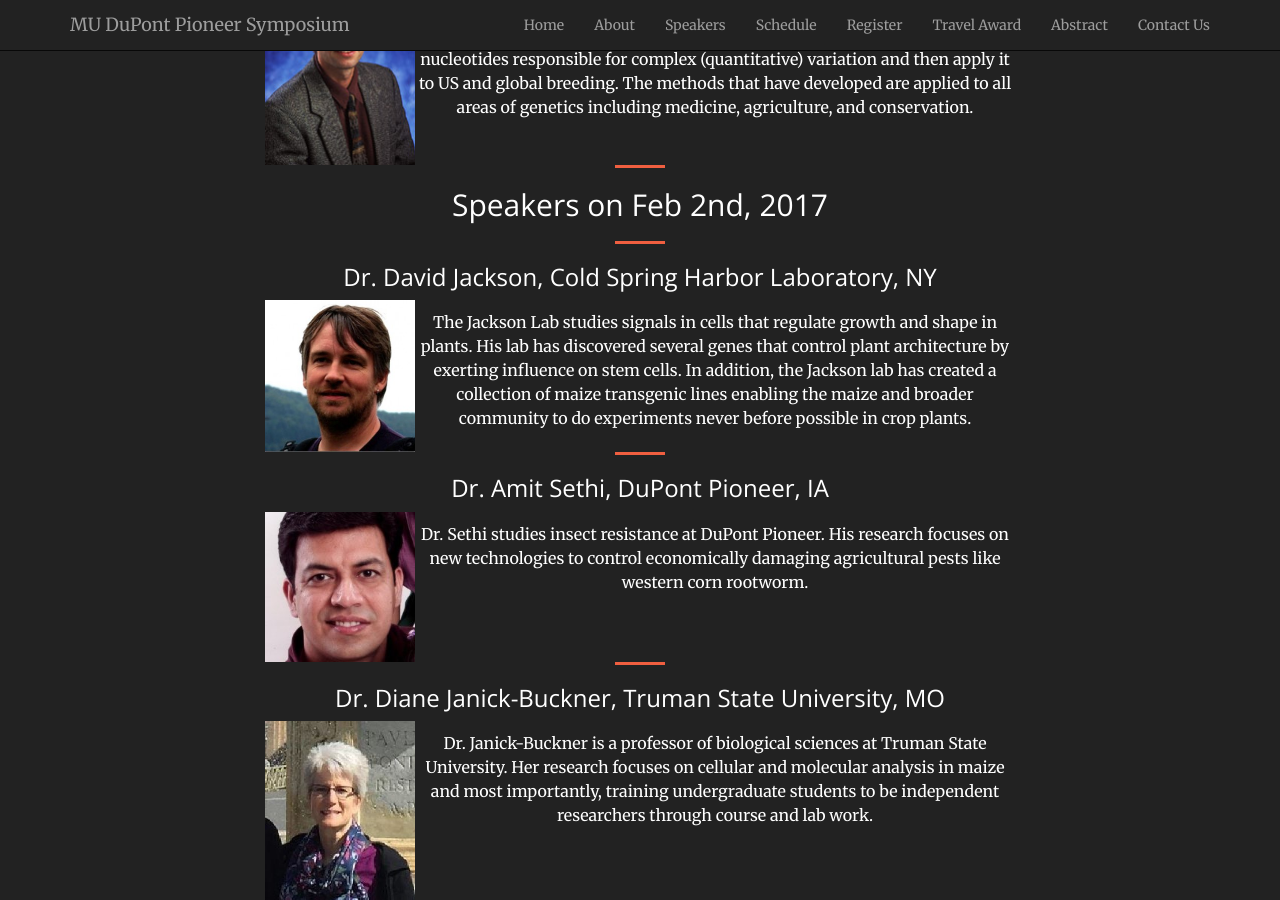
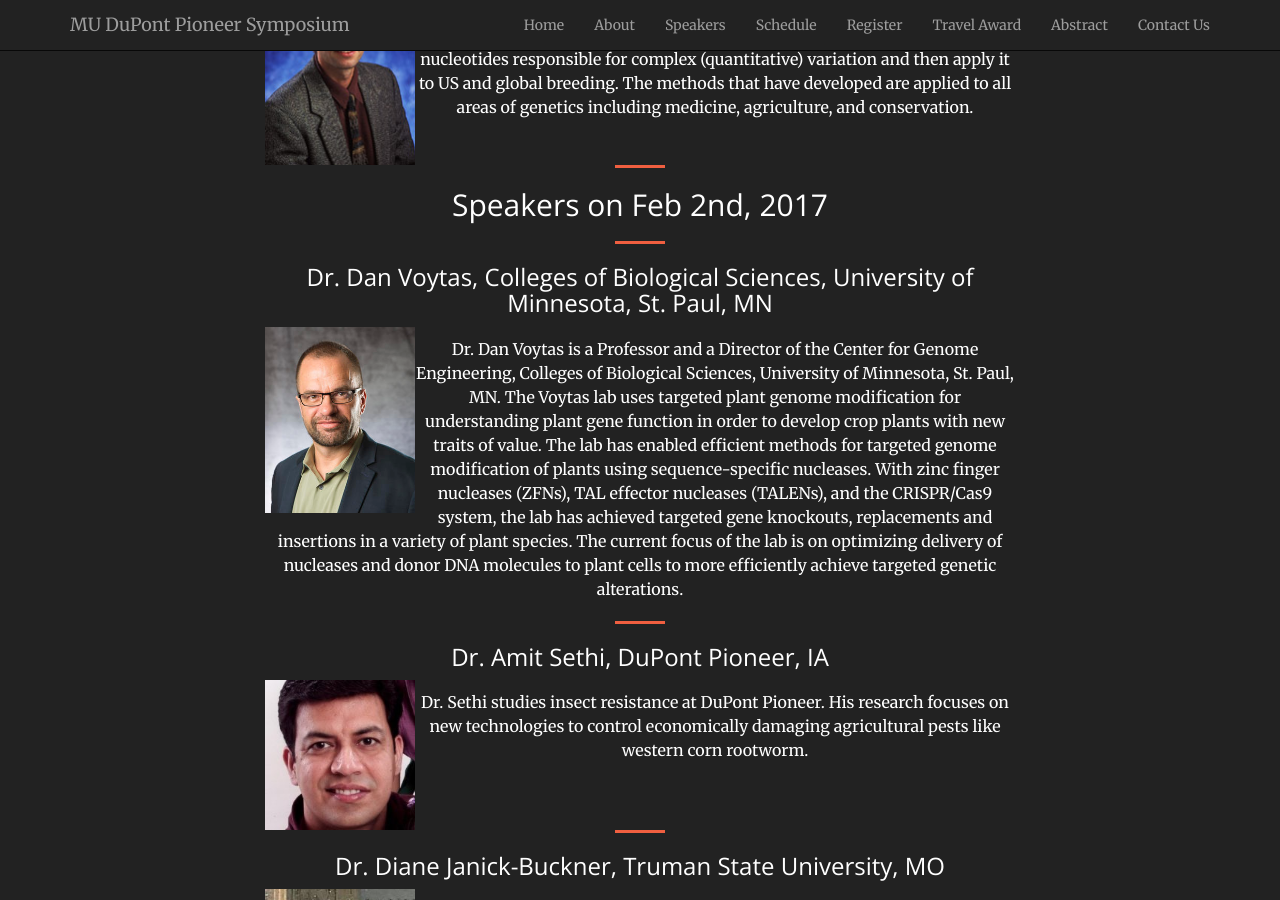
Before and after one commit to mupioneersymposium/mupioneersymposium.github.io, a Jekyll site: the page built from speakers.md, in a window 1280 px wide and 900 px high, scrolled down 314 px. Built offline with Jekyll 4.4.1, drawn with Linux system fonts in a browser that asks for light colours.

Commit message:
Update speakers.md

```diff
--- a/speakers.md
+++ b/speakers.md
@@ -17,12 +17,11 @@ Dr. Ed Buckler is an USDA-ARS Research Geneticist & Group Leader at Cornell Univ
 ## Speakers on Feb 2nd, 2017
 <hr style="clear: both;" />
 
-### Dr. David Jackson, Cold Spring Harbor Laboratory, NY
+### Dr. Dan Voytas, Colleges of Biological Sciences, University of Minnesota, St. Paul, MN
 
-<img src="/img/speaker1.jpeg" alt="Dr. David Jackson Photo" width="150px" style="float: left" />
+<img src="/img/Voytas.jpg" alt="Dr. Dan Voytas Photo" width="150px" style="float: left" />
 
-The Jackson Lab studies signals in cells that regulate growth and shape in plants. His lab has discovered several genes that control plant architecture by exerting influence on stem cells. In addition, the Jackson lab has created a collection of maize transgenic lines enabling the maize and broader community to do experiments never before possible in crop plants.
-
+Dr. Dan Voytas is a Professor and a Director of the Center for Genome Engineering, Colleges of Biological Sciences, University of Minnesota, St. Paul, MN. The Voytas lab uses targeted plant genome modification for understanding plant gene function in order to develop crop plants with new traits of value.  The lab has enabled efficient methods for targeted genome modification of plants using sequence-specific nucleases.  With zinc finger nucleases (ZFNs), TAL effector nucleases (TALENs), and the CRISPR/Cas9 system, the lab has achieved targeted gene knockouts, replacements and insertions in a variety of plant species.  The current focus of the lab is on optimizing delivery of nucleases and donor DNA molecules to plant cells to more efficiently achieve targeted genetic alterations.
 
 <hr style="clear: both;" />
 
```
